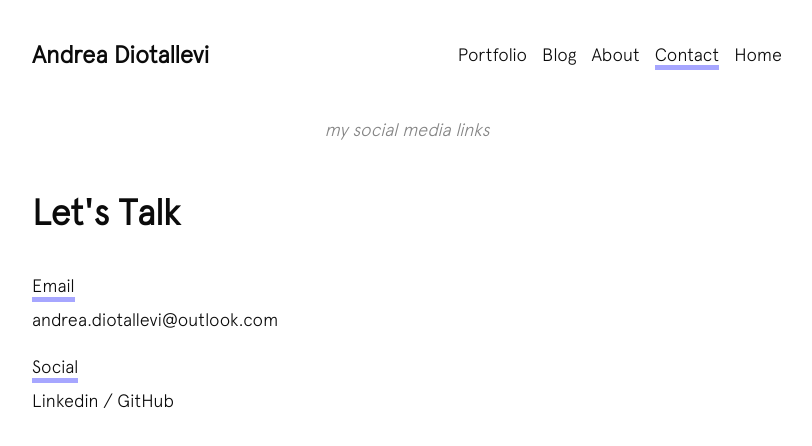
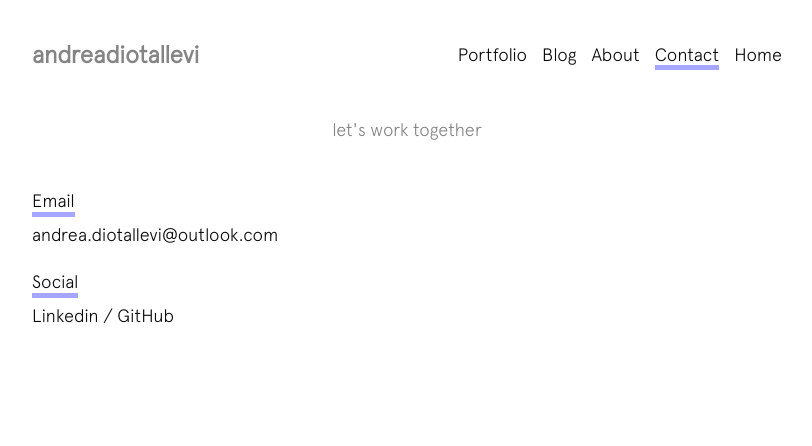
Before and after one commit to AndreaDiotallevi/personal-website, a React (Create React App) app: page /contact in a window 1280 px wide. Shown: the top 446 px of the page, without its empty margins (233-1045 px from the left). Built offline with nearby package versions, Linux system fonts and the light colour scheme.

Commit message:
Amend styling

```diff
--- a/src/components/About.js
+++ b/src/components/About.js
@@ -6,7 +6,7 @@ const About = () => {
     <div className="about-component">
       <div className="about-container">
         <div className="about-overview-container">
-          <h1>About Me</h1>
+          {/* <h1>About Me</h1> */}
           <p>I am a full-stack software engineer based in London.</p>
           <p>
             I have expertise in designing, implementing, and maintaining
--- a/src/components/Contact.js
+++ b/src/components/Contact.js
@@ -4,7 +4,7 @@ const Contact = () => {
   return (
     <div className="contact-component">
       <div className="contact-container">
-        <h1>Let's Talk</h1>
+        {/* <h1>Let's Talk</h1> */}
         <div>
           <h4>Email</h4>
           <a
--- a/src/components/Navbar.js
+++ b/src/components/Navbar.js
@@ -27,7 +27,7 @@ const Navbar = ({ open, onClick, history }) => {
               id="navbar-title"
               className={`navbar-title ${getLinkClassName()}`}
             >
-              Andrea Diotallevi
+              AndreaDiotallevi
             </h1>
           </Link>
         </div>
--- a/src/index.css
+++ b/src/index.css
@@ -111,8 +111,9 @@ body,
 .navbar-title {
   font-weight: bold;
   white-space: nowrap;
-  font-size: 26px;
   font-size: 24px;
+  text-transform: lowercase;
+  opacity: 0.5;
 }
 
 .link-active {
@@ -291,7 +292,6 @@ body,
 }
 
 .home-container h1 {
-  font-size: 36px;
   font-size: 24px;
   font-weight: bold;
   margin-bottom: 40px;
@@ -328,7 +328,7 @@ body,
 
 .page-title {
   text-transform: lowercase;
-  font-style: italic;
+  /* font-style: italic; */
   text-align: center;
   opacity: 0.5;
 }
@@ -366,7 +366,6 @@ body,
 }
 
 .project-name {
-  font-size: 36px;
   font-size: 24px;
   margin-bottom: 30px;
   font-weight: bold;
@@ -433,7 +432,7 @@ body,
 }
 
 .about-overview-container h1 {
-  font-size: 36px;
+  font-size: 24px;
   font-weight: bold;
   margin-bottom: 40px;
 }
@@ -470,7 +469,7 @@ body,
 }
 
 .contact-container h1 {
-  font-size: 36px;
+  font-size: 24px;
   font-weight: bold;
   margin-bottom: 40px;
 }
--- a/src/utils/routes.js
+++ b/src/utils/routes.js
@@ -8,7 +8,7 @@ const routes = [
   {
     menuName: "Contact",
     baseUrl: "/contact",
-    pageTitle: "My Social Media Links",
+    pageTitle: "Let's work together",
   },
   {
     menuName: "Home",
```
